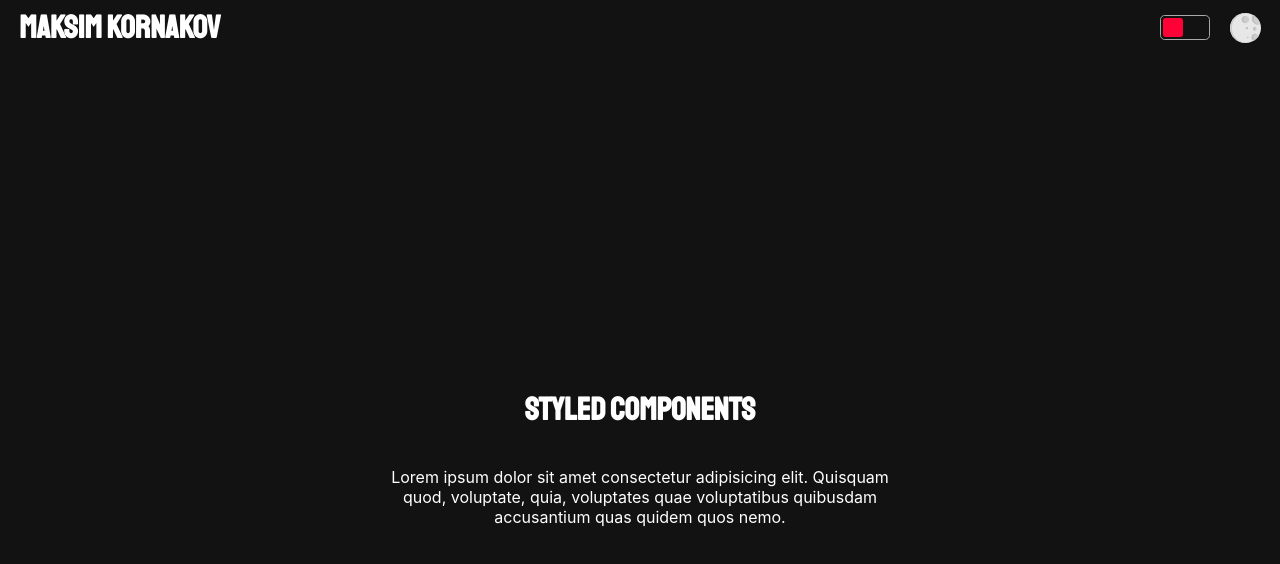
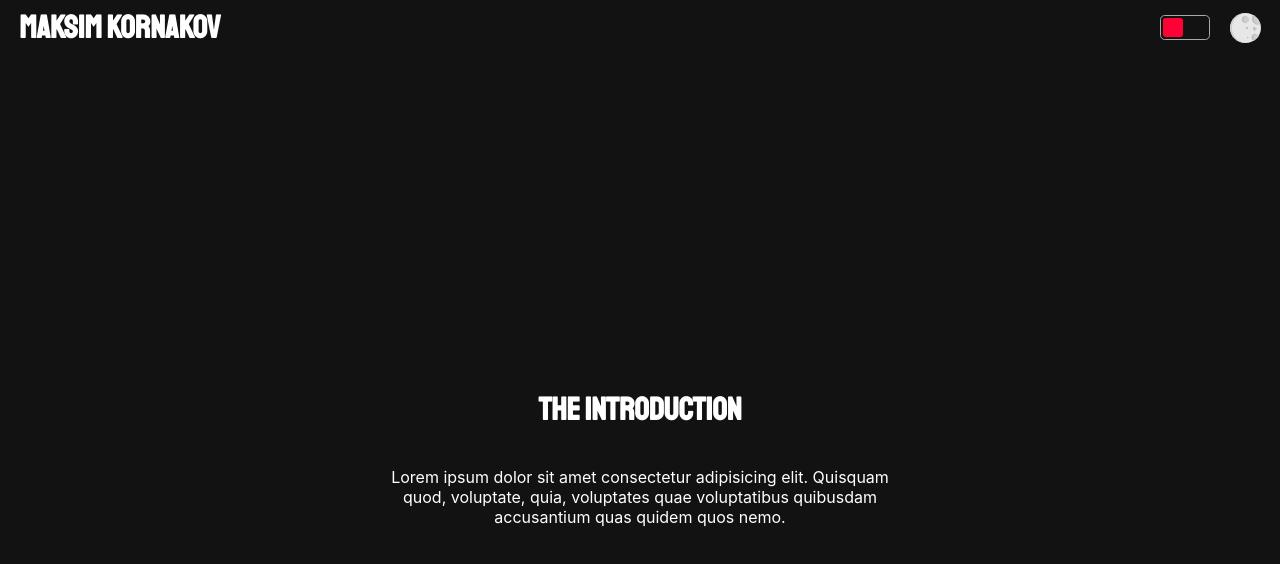
Before and after one commit to makskornakov/scroll-tests, a React (Create React App) app: page / in a window 1280 px wide. Shown: the top 564 px of the page. Built offline with nearby package versions, Linux system fonts and the light colour scheme.

Commit message:
Update App.tsx

```diff
--- a/src/App.tsx
+++ b/src/App.tsx
@@ -38,7 +38,7 @@ function App() {
             </div>
           </AppHeader>
           <InnerWrapper>
-            <h1>Styled Components</h1>
+            <h1>The Introduction</h1>
             <p>
               Lorem ipsum dolor sit amet consectetur adipisicing elit. Quisquam
               quod, voluptate, quia, voluptates quae voluptatibus quibusdam
```
